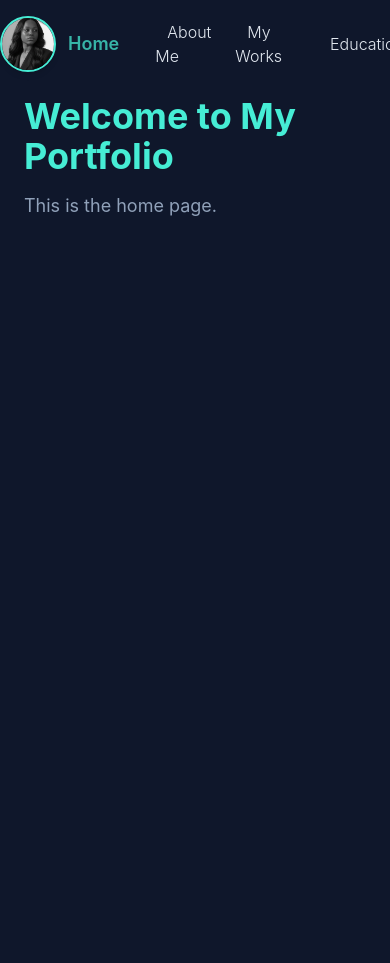
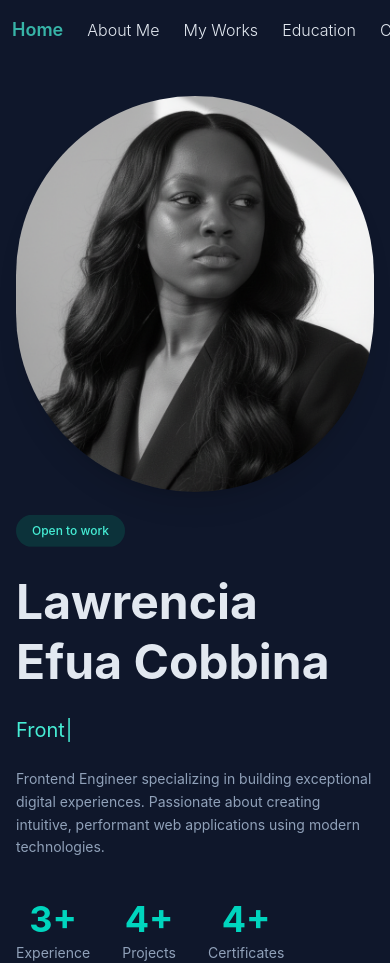
Before and after one commit to EfuaS/portfolio-upgrade, a React (Vite) app: page / in a window 390 px wide. Before the commit the page ends 844 px from the top, so only its background shows below. Built offline with nearby package versions, Linux system fonts and the light colour scheme.

Commit message:
Completed Hero image section with AOS animation

```diff
--- a/package.json
+++ b/package.json
@@ -11,11 +11,13 @@
   },
   "dependencies": {
     "@tailwindcss/vite": "^4.1.18",
+    "aos": "^2.3.4",
     "react": "^19.2.3",
     "react-dom": "^19.2.3",
     "react-router": "^7.12.0",
     "react-router-dom": "^7.12.0",
-    "tailwindcss": "^4.1.18"
+    "tailwindcss": "^4.1.18",
+    "typewriter-effect": "^2.22.0"
   },
   "devDependencies": {
     "@eslint/js": "^9.39.1",
--- a/src/features/navigation-ui/Header.tsx
+++ b/src/features/navigation-ui/Header.tsx
@@ -1,4 +1,3 @@
-/* Generated with Copilot — reviewed */
 import { useState, useEffect } from "react";
 import { Link, useLocation } from "react-router-dom";
 import myHeadshot from "../../assets/headshot.png";
@@ -34,7 +33,7 @@ export function Header() {
     >
       <nav className="max-w-7xl mx-auto py-4 flex items-center justify-between">
         {/* Profile Image / Logo */}
-        <div className="flex items-center">
+        <div className="md:flex items-center hidden">
           <div className="size-14 rounded-full overflow-hidden border-2 border-teal-300 shadow-md hover:shadow-teal-300/50 transition-shadow duration-300">
             <img
               src={myHeadshot}
@@ -45,14 +44,14 @@ export function Header() {
         </div>
 
         {/* Navigation Links */}
-        <ul className="flex items-center gap-6">
+        <ul className="flex items-center md:gap-6 overflow-x-auto md: overflow-hidden">
           {navItems.map((item) => {
             const isActive = location.pathname === item.path;
             return (
               <li key={item.label}>
                 <Link
                   to={item.path}
-                  className={` transition-all duration-300 px-3 py-1.5 rounded-full hover:bg-teal-400/10 hover:text-teal-300 ${
+                  className={`text-nowrap transition-all duration-300 px-3 py-1.5 rounded-full hover:bg-teal-400/10 hover:text-teal-300 ${
                     isActive
                       ? "text-teal-300 font-semibold text-lg animate-pulse"
                       : "text-[#e2e8f0] font-light text-normal"
--- a/src/features/sections/Home.tsx
+++ b/src/features/sections/Home.tsx
@@ -1,9 +1,130 @@
-/* Generated with Copilot — reviewed */
+import longHeadshot from "../../assets/headshot.png";
+import Typewriter from "typewriter-effect";
+import AOS from "aos";
+import "aos/dist/aos.css";
+import { useEffect } from "react";
+
 export function Home() {
+  useEffect(() => {
+    AOS.init();
+    AOS.refresh();
+  }, []);
+
   return (
-    <div className="pt-24 px-6 max-w-7xl mx-auto">
-      <h1 className="text-4xl font-bold mb-4">Welcome to My Portfolio</h1>
-      <p className="text-lg">This is the home page.</p>
+    <div className="pt-24 max-w-7xl mx-auto px-4 sm:px-6 lg:px-0">
+      <div className="h-[70vh] grid grid-cols-1  lg:grid-cols-2  items-center  ">
+        {/* Mobile view smaller image */}
+        <div
+          data-aos="zoom-in-left"
+          data-aos-duration="1000"
+          className="md:hidden flex items-center justify-center mb-6"
+        >
+          <div className="size-full rounded-full shadow-xl overflow-hidden">
+            <img
+              src={longHeadshot}
+              alt="Profile"
+              className="w-full h-full object-cover"
+            />
+          </div>
+        </div>
+
+        {/* Tablet view medium sized image */}
+        <div
+          data-aos="zoom-in-left"
+          data-aos-duration="1000"
+          className="hidden md:flex lg:hidden items-center justify-center mb-6"
+        >
+          <div className="size-1/2 rounded-full shadow-xl overflow-hidden">
+            <img
+              src={longHeadshot}
+              alt="Profile"
+              className="w-full h-full object-cover"
+            />
+          </div>
+        </div>
+
+        {/* Left Side - Content */}
+        <div
+          data-aos="fade-right"
+          data-aos-duration="1000"
+          className="flex flex-col justify-center space-y-6"
+        >
+          {/* Open to Work Badge */}
+          <div className="inline-flex items-center w-fit">
+            <span className="px-4 py-2 bg-teal-900/50 text-teal-300 rounded-full text-xs font-medium animate-bounce">
+              Open to work
+            </span>
+          </div>
+
+          {/* Name */}
+          <h1
+            style={{ color: "var(--secondary-text-color)" }}
+            className="text-5xl sm:text-6xl lg:text-7xl font-bold leading-tight"
+          >
+            Lawrencia Efua Cobbina
+          </h1>
+
+          <h1 className="text-xl">
+            {/* Typewritter effect */}
+            <Typewriter
+              options={{
+                strings: [
+                  "Frontend Engineer",
+                  "Microsoft Azure Developer",
+                  "Microsoft Certified",
+                  "Meta Certified",
+                ],
+                autoStart: true,
+                loop: true,
+              }}
+            />
+          </h1>
+
+          {/* Description */}
+          <p className="text-sm max-w-lg leading-relaxed">
+            Frontend Engineer specializing in building exceptional digital
+            experiences. Passionate about creating intuitive, performant web
+            applications using modern technologies.
+          </p>
+
+          {/* Metrics */}
+          <div className="flex gap-8 pt-4">
+            <div>
+              <p className="text-4xl text-teal-400 text-center font-bold ">
+                3+
+              </p>
+              <p className="text-sm  mt-1">Experience</p>
+            </div>
+            <div>
+              <p className="text-4xl text-teal-400 text-center font-bold ">
+                4+
+              </p>
+              <p className="text-sm  mt-1">Projects</p>
+            </div>
+            <div>
+              <p className="text-4xl text-teal-400 text-center font-bold ">
+                4+
+              </p>
+              <p className="text-sm  mt-1">Certificates</p>
+            </div>
+          </div>
+        </div>
+
+        {/* Right Side - Image Frame */}
+        <div
+          data-aos="zoom-in-left"
+          data-aos-duration="1000"
+          className="hidden lg:flex items-center justify-center h-full"
+        >
+          <div className="size-full rounded-3xl shadow-xl overflow-hidden">
+            <img
+              src={longHeadshot}
+              alt="Profile"
+              className="w-full h-full object-cover"
+            />
+          </div>
+        </div>
+      </div>
     </div>
   );
 }
```
Also changed, not shown: 1 other file (tests, documents, lock files or other folders).
